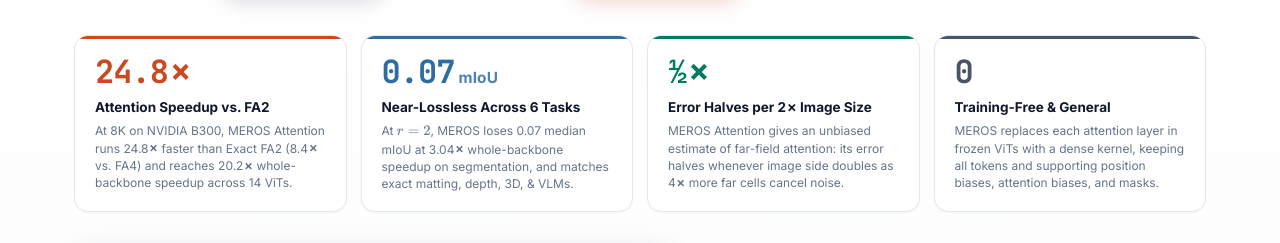
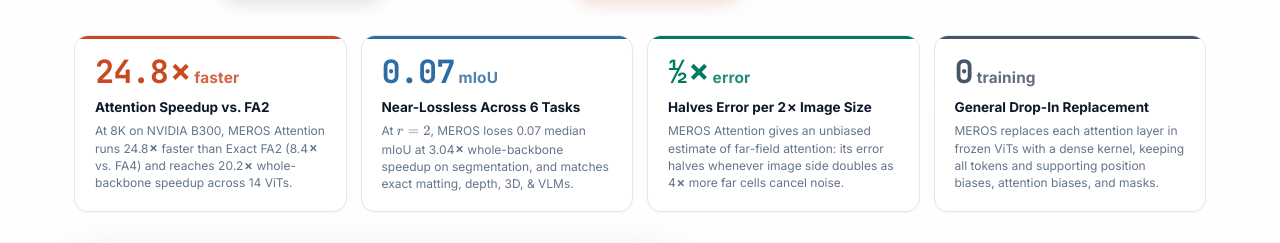
Before and after one commit to CV-AC/MEROS_page, a plain HTML site: page index.html in a window 1280 px wide. Shown: the part 494-737 px from the top of the page. Drawn offline with nearby package versions, Linux system fonts and the light colour scheme.

Commit message:
Add clear units to all four Hero metric cards (faster, mIoU, error, training)

```diff
--- a/index.html
+++ b/index.html
@@ -146,7 +146,7 @@
         <!-- 4 Headline Metrics (crystal-clear baselines and units) -->
         <div class="metrics-ribbon">
           <div class="metric-card" style="--card-accent: var(--meros);">
-            <div class="metric-value">24.8<span class="mul">&times;</span></div>
+            <div class="metric-value">24.8<span class="mul">&times;</span><span class="metric-unit">faster</span></div>
             <div class="metric-label">Attention Speedup vs. FA2</div>
             <div class="metric-sub">At 8K on NVIDIA B300, MEROS Attention runs 24.8<span class="mul">&times;</span> faster than Exact FA2 (8.4<span class="mul">&times;</span> vs. FA4) and reaches 20.2<span class="mul">&times;</span> whole-backbone speedup across 14 ViTs.</div>
           </div>
@@ -156,13 +156,13 @@
             <div class="metric-sub">At $r=2$, MEROS loses 0.07 median mIoU at 3.04<span class="mul">&times;</span> whole-backbone speedup on segmentation, and matches exact matting, depth, 3D, &amp; VLMs.</div>
           </div>
           <div class="metric-card" style="--card-accent: var(--global);">
-            <div class="metric-value">&frac12;<span class="mul">&times;</span></div>
-            <div class="metric-label">Error Halves per 2<span class="mul">&times;</span> Image Size</div>
+            <div class="metric-value">&frac12;<span class="mul">&times;</span><span class="metric-unit">error</span></div>
+            <div class="metric-label">Halves Error per 2<span class="mul">&times;</span> Image Size</div>
             <div class="metric-sub">MEROS Attention gives an unbiased estimate of far-field attention: its error halves whenever image side doubles as <span class="nowrap">4<span class="mul">&times;</span></span> more far cells cancel noise.</div>
           </div>
           <div class="metric-card" style="--card-accent: #475569;">
-            <div class="metric-value">0</div>
-            <div class="metric-label">Training-Free &amp; General</div>
+            <div class="metric-value">0<span class="metric-unit">training</span></div>
+            <div class="metric-label">General Drop-In Replacement</div>
             <div class="metric-sub">MEROS replaces each attention layer in frozen ViTs with a dense kernel, keeping all tokens and supporting position biases, attention biases, and masks.</div>
           </div>
         </div>
```
